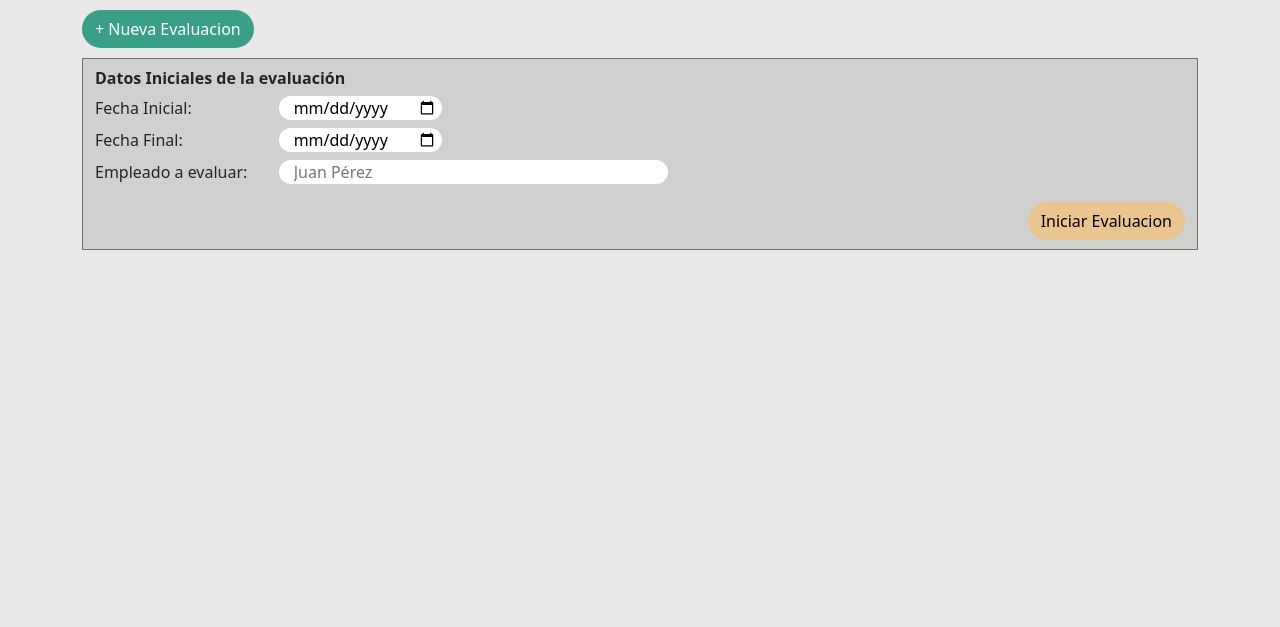
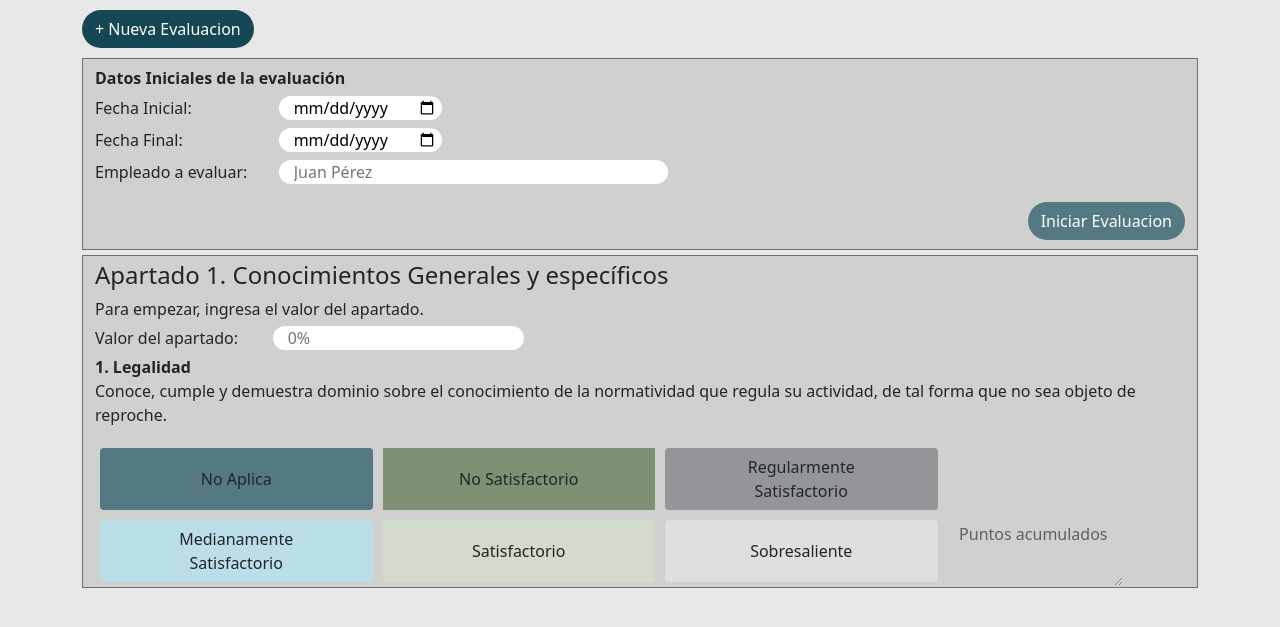
Before and after one commit to Jcnt98/proyecto, a PHP site: page /assets/pages/evaluacion.html in a window 1280 px wide. Shown: the part 66-693 px from the top of the page. Run offline with PHP 8.4, Linux system fonts and the light colour scheme.

Commit message:
Cambios Maritzel
Se realizaron los cambios que pidió alex en la 3a entrega del proyecto.

Los cambios realizados están en whats

```diff
--- a/assets/css/estilosEvaluacion.css
+++ b/assets/css/estilosEvaluacion.css
@@ -35,7 +35,7 @@ body {
 }
 .btn-nuevaEvaluacion {
     color: white;
-    background-color: #3A9F88;
+    background-color: #144653;
     border-radius: 30px;
     margin: 10px 0 5px 0;
 }
@@ -51,8 +51,8 @@ body {
     padding: 2px 0 2px 12px;
 }
 .btniniciarEvaluacion{
-    color: black;
-    background-color: #EBC590;
+    color: white;
+    background-color: #557982;
     border-radius: 30px;
     margin: 10px 0 5px 0;
 }
@@ -92,30 +92,37 @@ body {
 
 /*INICIO SECCION DE RESPUESTAS*/
 #noAplica{
-    background-color: #B6B3B8;
+    background-color: #557982;
     margin: 5px 5px 5px 5px;
 }
 #noSatisfactorio{
-    background-color: #B594CC;
+    background-color: #7F9174;
     margin: 5px 5px 5px 5px;
     border-radius: 0%;
 }
 #regularmenteSatisfactorio{
-    background-color: #E6B1A3;
+    background-color: #939598;
     margin: 5px 5px 5px 5px;
 }
 #medianamenteSatisfactorio{
-    background-color: #F1C5A4;
+    background-color:  #BADFE8;
     margin: 5px 5px 5px 5px;
 }
 #satisfactorio{
-    background-color: #E4E3C2;
+    background-color:    #D2DBCC;
     margin: 5px 5px 5px 5px;
 }
 #sobresaliente{
-    background-color: #AFCCAA;
+    background-color:  #E1DEDE;
     margin: 5px 5px 5px 5px;
 }
+
+#respuestas{
+   margin-left: auto;
+   margin-right: auto;
+}
+
+
 /*FIN SECCION DE RESPUESTAS*/
 
 
--- a/assets/pages/evaluacion.html
+++ b/assets/pages/evaluacion.html
@@ -62,11 +62,12 @@
                 </div>
                 <!--Fin datos iniciales-->
                 <!--Inicio Evaluacion-->
-                <div class="row" id="evaluacion" style="display: none;">
+                <div class="row" id="evaluacion" >
                     <div class="row" id="apartado">
-                        <b>Apartado 1. Conocimientos Generales y específicos</b>
+                        <h4>Apartado 1. Conocimientos Generales y específicos</h4>
+                        <label>Para empezar, ingresa el valor del apartado.</label>
                         <div class="row" id="rowValorApartado">
-                            <div class="col-xs-12 col-sm-12 col-md-12 col-lg-2" >Valor del apartado: </div> <div class="col-xs-12 col-sm-12 col-md-12 col-lg-10"><input class="inputRedondo" type="text" placeholder="10%"></div>
+                            <div class="col-xs-12 col-sm-12 col-md-12 col-lg-2" >Valor del apartado: </div> <div class="col-xs-12 col-sm-12 col-md-12 col-lg-10"><input class="inputRedondo" type="text" placeholder="0%"></div>
                         </div>
                     </div>
                     <div class="row" id="pregunta">
@@ -74,12 +75,13 @@
                       <p>Conoce, cumple y demuestra dominio sobre el conocimiento de la normatividad que regula su actividad, de tal forma que no sea objeto de reproche.</p>
                     </div>
                     <div class="row" id="respuestas">
-                        <button class="btn col" id="noAplica" value="0">No Aplica</button>
-                        <button class="btn col" id="noSatisfactorio" value="1">No Satisfactorio</button>
-                        <button class="btn col" id="regularmenteSatisfactorio" value="2">Regularmente <br> Satisfactorio</button>
-                        <button class="btn col" id="medianamenteSatisfactorio" value="3">Medianamente <br> Satisfactorio</button>
-                        <button class="btn col" id="satisfactorio" value="4">Satisfactorio</button>
-                        <button class="btn col" id="sobresaliente" value="5">Sobresaliente</button>
+                        <button class="btn col-xs-12 col-sm-12 col-md-12 col-lg-3" id="noAplica" value="0">No Aplica</button>
+                        <button class="btn col-xs-12 col-sm-12 col-md-12 col-lg-3" id="noSatisfactorio" value="1">No Satisfactorio</button>
+                        <button class="btn col-xs-12 col-sm-12 col-md-12 col-lg-3" id="regularmenteSatisfactorio" value="2">Regularmente <br> Satisfactorio</button>
+                        <button class="btn col-xs-12 col-sm-12 col-md-12 col-lg-3" id="medianamenteSatisfactorio" value="3">Medianamente <br> Satisfactorio</button>
+                        <button class="btn col-xs-12 col-sm-12 col-md-12 col-lg-3" id="satisfactorio" value="4">Satisfactorio</button>
+                        <button class="btn col-xs-12 col-sm-12 col-md-12 col-lg-3" id="sobresaliente" value="5">Sobresaliente</button>
+                        <textarea disabled class="btn col-xs-12 col-sm-12 col-md-12 col-lg-2">Puntos acumulados</textarea>
                     </div>
                     <!--Fin Evaluacion-->
                 </div>
```
Also changed, not shown: assets/css/estilosCuestionario.css (+20 -19 lines).
